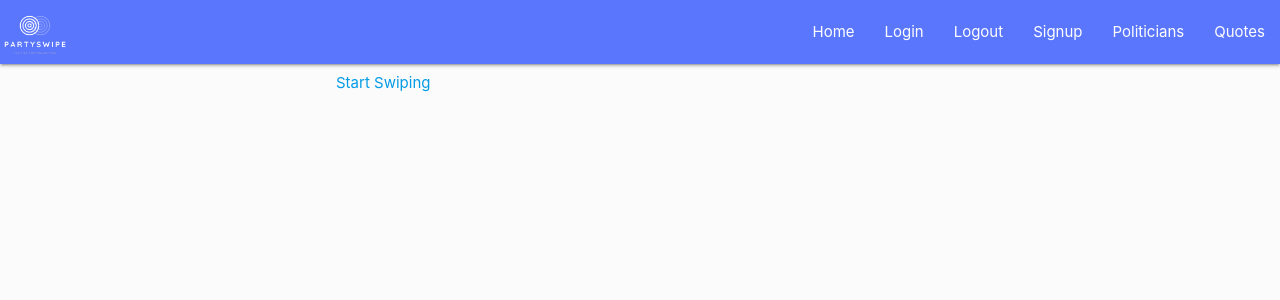
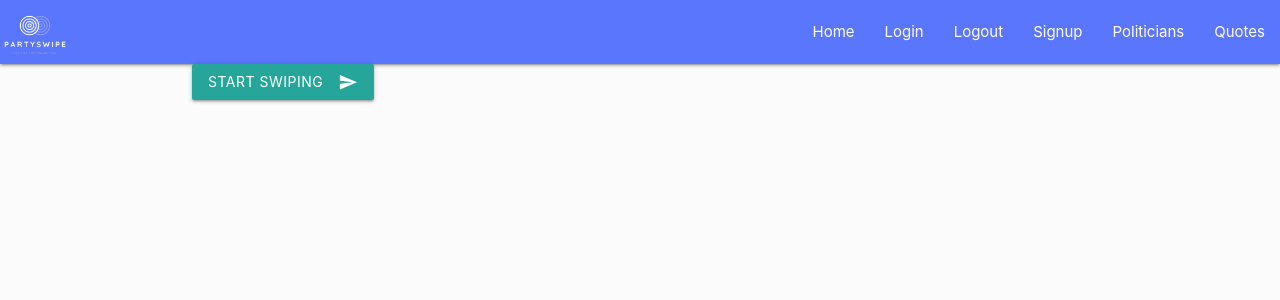
Before and after one commit to nikotsafos/poli-match, a Django app: page / in a window 1280 px wide. Shown: the top 300 px of the page. Run offline with Django 3.2, Linux system fonts and the light colour scheme.

Commit message:
styling buttons

```diff
--- a/poli_match/poli_match_app/templates/poli_match/index.html
+++ b/poli_match/poli_match_app/templates/poli_match/index.html
@@ -2,6 +2,6 @@
 
 {% block content %}
 
-<a href="{% url 'quote_detail' pk=rand %}"><i class="material-icons">submit</i>Start Swiping</a>
+<a href="{% url 'quote_detail' pk=rand %}" class="waves-effect waves-light btn">Start Swiping<i class="material-icons right">send</i></a>
 
 {% endblock %}
--- a/poli_match/poli_match_app/templates/poli_match/politician_detail.html
+++ b/poli_match/poli_match_app/templates/poli_match/politician_detail.html
@@ -12,5 +12,5 @@
 		<li>- {{ quote.content }}</li>
 	{% endfor %}
 </ul>
-<a href="{% url 'quote_detail' pk=rand %}"><i class="material-icons">submit</i>Swipe again?</a>
+<a href="{% url 'quote_detail' pk=rand %}" class="waves-effect waves-light btn">Swipe Again<i class="material-icons right">send</i></a>
 {% endblock %}
```
